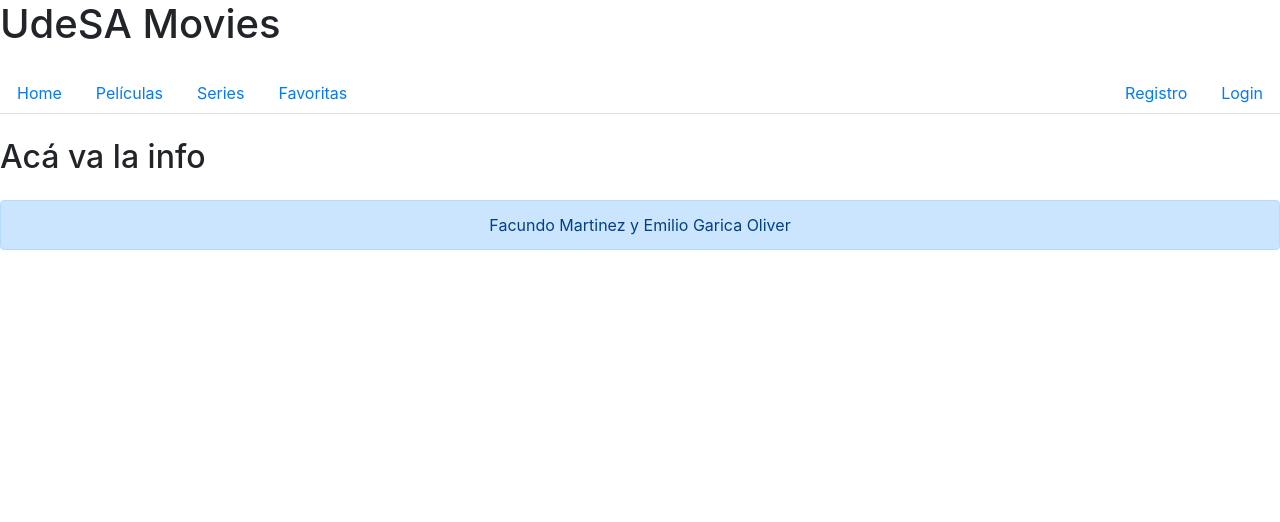
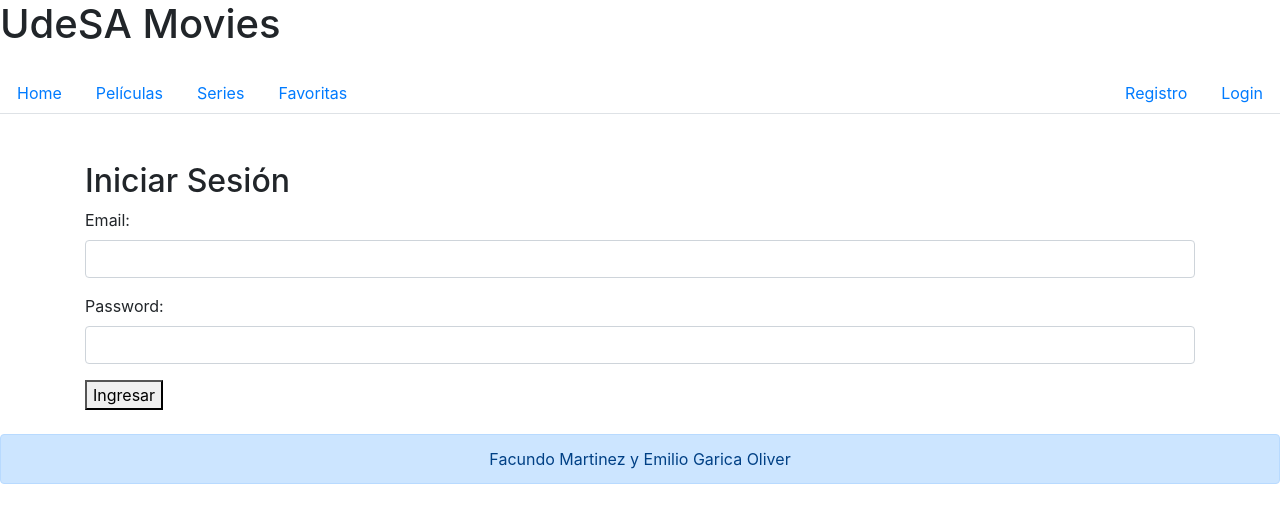
Before and after one commit to facu-gif736/TI-Grupo-6, a React (Create React App) app in the folder rpoyecto-peliculas/: page /login in a window 1280 px wide. Shown: the top 522 px of the page. Built offline with nearby package versions, Linux system fonts and the light colour scheme.

Commit message:
login y registro
-

```diff
--- /dev/null
+++ b/package.json
@@ -0,0 +1,5 @@
+{
+  "dependencies": {
+    "universal-cookie": "^8.1.0"
+  }
+}
--- a/rpoyecto-peliculas/src/screen/Login/Login.js
+++ b/rpoyecto-peliculas/src/screen/Login/Login.js
@@ -1,11 +1,95 @@
-import React from 'react';
+import React, { Component } from 'react';
+import Cookies from 'universal-cookie';
 
-function Login() {
-    return (
-        <div>
-            <h2>Acá va la info</h2>
-        </div>
-    );
+const cookies = new Cookies();
+
+class Login extends Component {
+    constructor(props) {
+        super(props);
+        this.state = {
+            email: '',
+            password: '',
+            errorMensaje: ''
+        };
+    }
+
+
+
+    ControlarCambiosEmail(event) {
+        this.setState({
+            email: event.target.value
+        });
+    }
+
+    ControlarCambiosPassword(event) {
+        this.setState({
+            password: event.target.value
+        });
+    }
+
+
+    validarLogin(e) {
+        e.preventDefault();
+
+        let usuariosGuardados = localStorage.getItem('usuarios');
+        let arrayUsuarios = [];
+
+        if (usuariosGuardados !== null) {
+            arrayUsuarios = JSON.parse(usuariosGuardados);
+
+        }
+
+        let usuarioValido = arrayUsuarios.filter( usuario => usuario.email === this.state.email && usuario.password === this.state.password);
+
+        if (usuarioValido.length > 0) {
+             cookies.set('user-auth', this.state.email, {path: '/'});
+             this.props.history.push('/');
+         } else {
+             this.setState({ errorMensaje: 'Credenciales incorrectas' });
+         }
+        }
+
+
+
+    render() {
+        return (
+            <div className="container mt-5">
+                <h2>Iniciar Sesión</h2>
+
+                {this.state.errorMensaje ? (
+                    <div className="alert alert-danger">{this.state.errorMensaje}</div>
+                ) : null}
+
+                <form onSubmit={(event) => this.validarLogin(event)}>
+                    <div className="form-group mb-3">
+                        <label>Email:</label>
+                        <input
+                            type="email"
+                            className="form-control"
+                            onChange={(event) => this.ControlarCambiosEmail(event)}
+                            value={this.state.email}
+                            required
+                        />
+                    </div>
+                    <div className="form-group mb-3">
+                        <label>Password:</label>
+                        <input
+                            type="password"
+                            className="form-control"
+                            onChange={(event) => this.ControlarCambiosPassword(event)}
+                            value={this.state.password}
+                            required
+                        />
+                    </div>
+                    <button type="submit">Ingresar</button>
+                </form>
+            </div>
+        );
+    }
 }
 
+
+
+
+
 export default Login;
--- a/rpoyecto-peliculas/src/screen/Registro/Registro.js
+++ b/rpoyecto-peliculas/src/screen/Registro/Registro.js
@@ -11,7 +11,7 @@ class Registro extends Component {
     }
 
     ControlarCambiosEmail(event) {
-        this.SetState({
+        this.setState({
             email: event.target.value
         });
     }
@@ -49,9 +49,8 @@ class Registro extends Component {
 
         arrayUsuarios.push(usuarioNuevo);
         localStorage.setItem('usuarios', JSON.stringify(arrayUsuarios));
-        localStorage.setItem('usuarioLogueado', this.state.email);
         this.setState({errorMensaje: ''});
-        this.props.history.push('/');
+        this.props.history.push('/login');
     }
 
     render() {
@@ -78,7 +77,7 @@ class Registro extends Component {
                         <input
                             type="password"
                             className="form-control"
-                            onChange={(event) => this.controlarCambiosPassword(event)}
+                            onChange={(event) => this.ControlarCambiosPassword(event)}
                             value={this.state.password}
                             required
                         />
```
Also changed, not shown: 2 other files (tests, documents, lock files or other folders).
